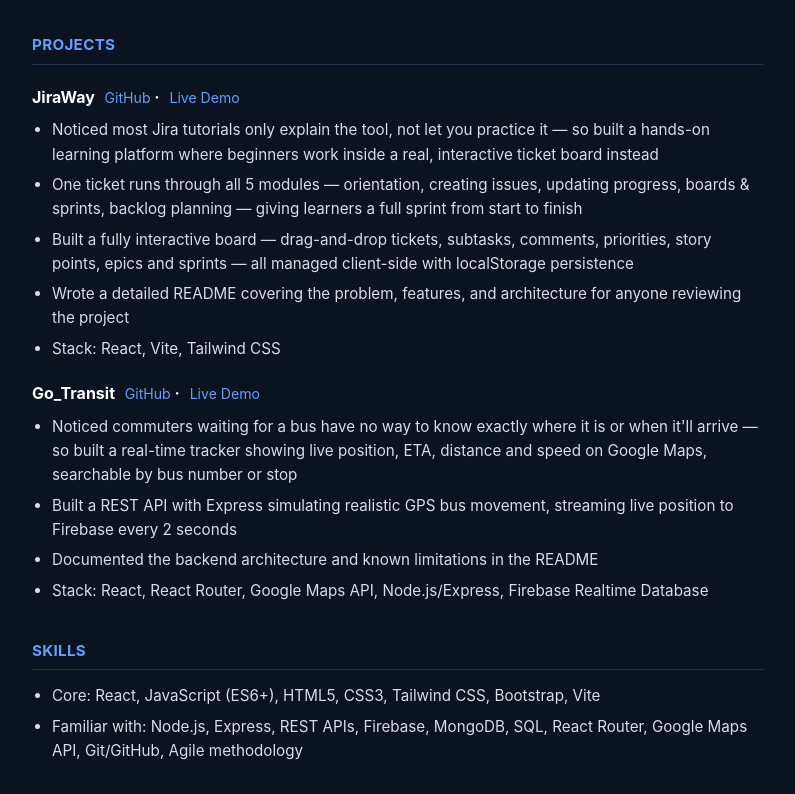
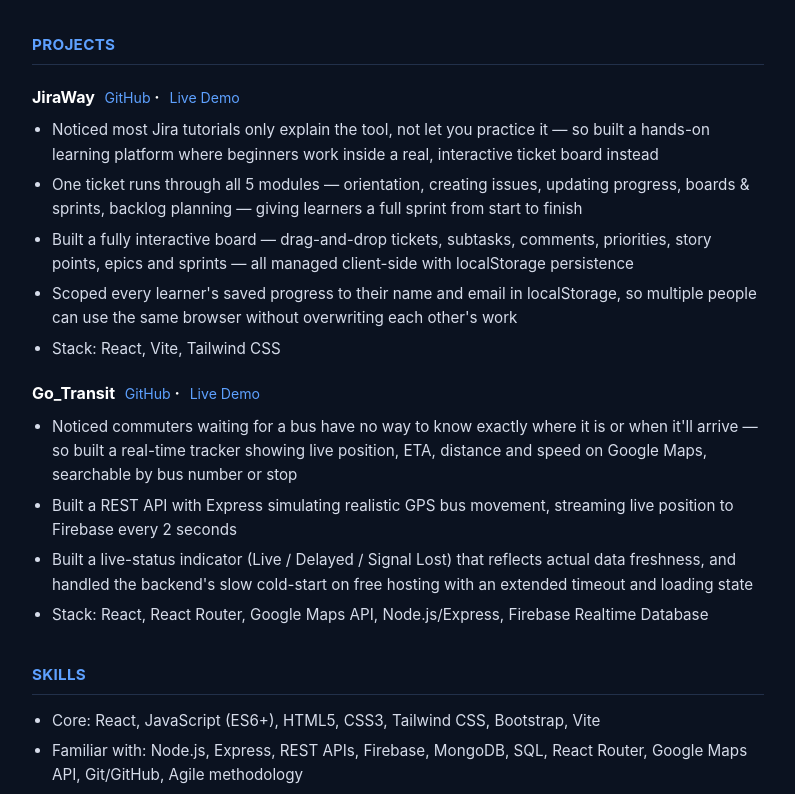
Before and after one commit to Kaviya0253/portfolio, a plain HTML site: page resume.html in a window 1280 px wide. Shown: the part 395-1189 px from the top of the page, without its empty margins (242-1037 px from the left). Drawn offline with Linux system fonts and the light colour scheme.

Commit message:
Add files via upload

```diff
--- a/resume.html
+++ b/resume.html
@@ -124,7 +124,7 @@
 <li><p>Noticed most Jira tutorials only explain the tool, not let you practice it — so built a hands-on learning platform where beginners work inside a real, interactive ticket board instead</p></li>
 <li><p>One ticket runs through all 5 modules — orientation, creating issues, updating progress, boards &amp; sprints, backlog planning — giving learners a full sprint from start to finish</p></li>
 <li><p>Built a fully interactive board — drag-and-drop tickets, subtasks, comments, priorities, story points, epics and sprints — all managed client-side with localStorage persistence</p></li>
-<li><p>Wrote a detailed README covering the problem, features, and architecture for anyone reviewing the project</p></li>
+<li><p>Scoped every learner's saved progress to their name and email in localStorage, so multiple people can use the same browser without overwriting each other's work</p></li>
 <li><p>Stack: React, Vite, Tailwind CSS</p></li>
 </ul>
 
@@ -132,7 +132,7 @@
 <ul>
 <li><p>Noticed commuters waiting for a bus have no way to know exactly where it is or when it'll arrive — so built a real-time tracker showing live position, ETA, distance and speed on Google Maps, searchable by bus number or stop</p></li>
 <li><p>Built a REST API with Express simulating realistic GPS bus movement, streaming live position to Firebase every 2 seconds</p></li>
-<li><p>Documented the backend architecture and known limitations in the README</p></li>
+<li><p>Built a live-status indicator (Live / Delayed / Signal Lost) that reflects actual data freshness, and handled the backend's slow cold-start on free hosting with an extended timeout and loading state</p></li>
 <li><p>Stack: React, React Router, Google Maps API, Node.js/Express, Firebase Realtime Database</p></li>
 </ul>
 
```
